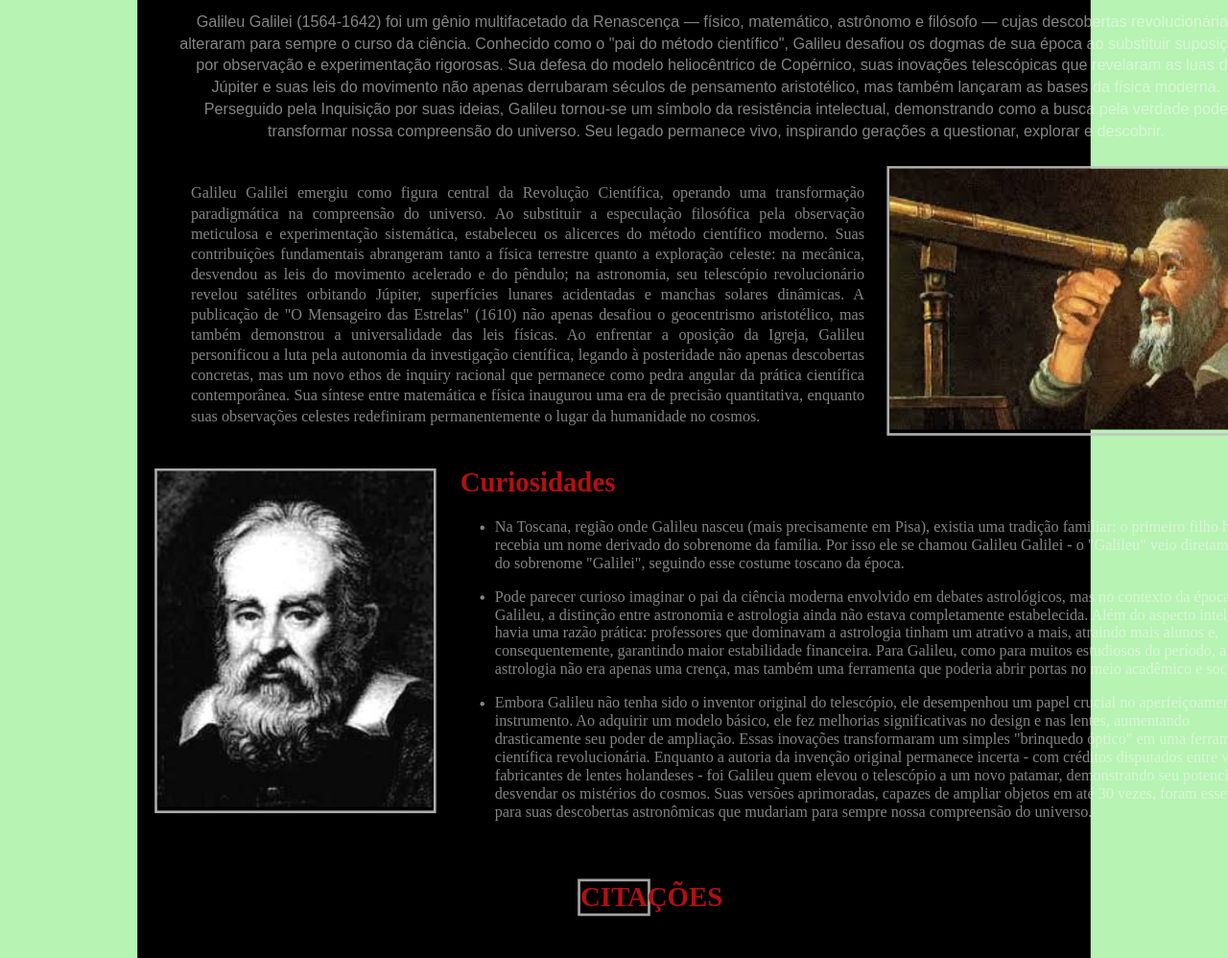
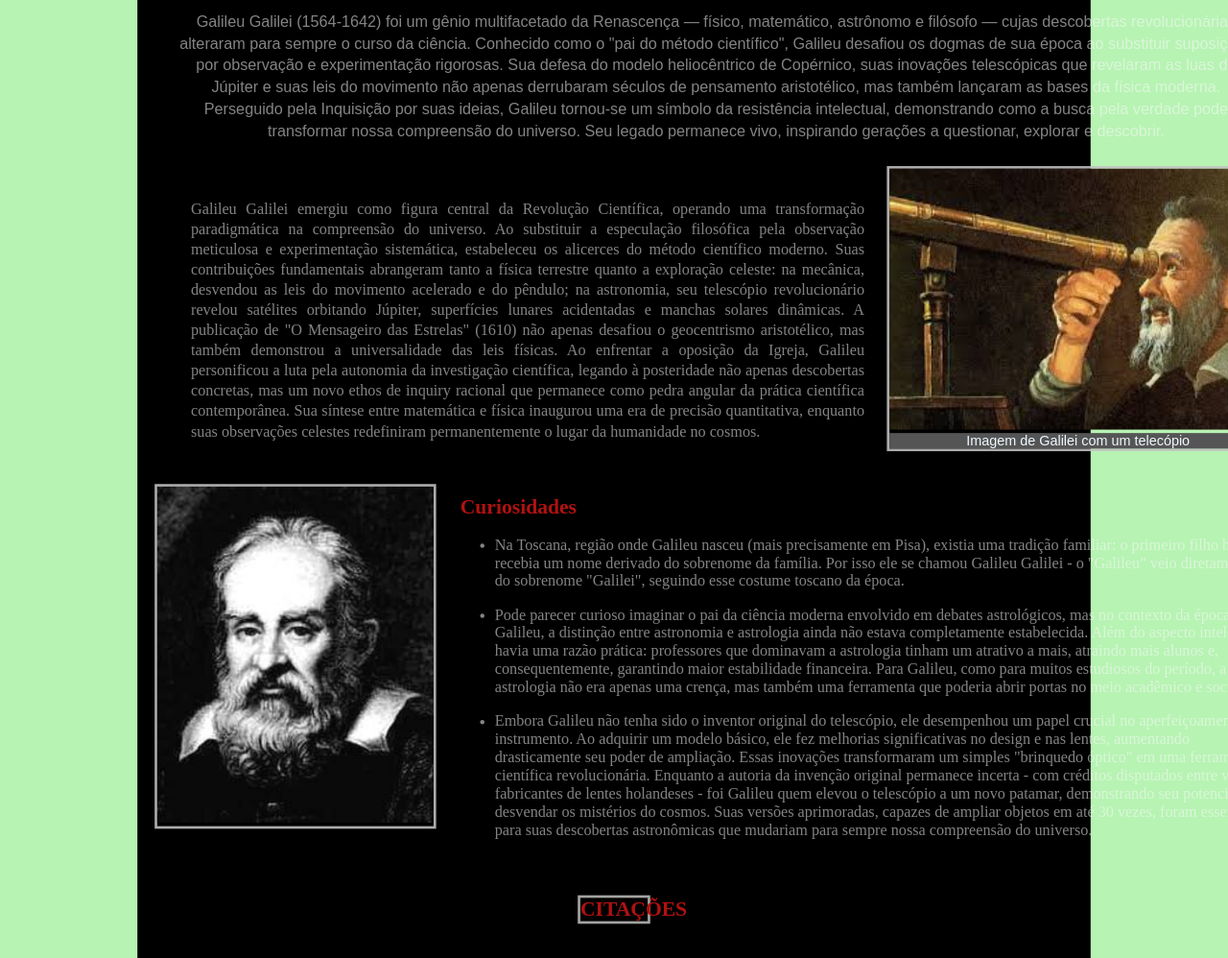
Before and after one commit to AndersonDevJava/mundo-cientifico-curiosidades, a plain HTML site: page GALILEU/galileu.html in a window 1280 px wide. Shown: the part 850-1848 px from the top of the page at 96% size. Drawn offline with Linux system fonts and the light colour scheme.

Commit message:
- Add comentários, tags semânticas, identação e modificando blocos.
- Tags adicionadas main, nav, article, header, section, figure, figcaption.
- Estilizando cor, fonte e posição da descrição da imagem.

```diff
--- a/GALILEU/CSS-GALILEU/style.css
+++ b/GALILEU/CSS-GALILEU/style.css
@@ -140,3 +140,9 @@ body{
         .h2-Pag-inicial{
             color: rgb(7, 7, 8);
         }
+        figure > figcaption{
+            color: aliceblue;
+            text-align: center;
+            font-family: Arial, Helvetica, sans-serif;
+            background-color: rgb(85, 85, 85);
+        }
--- a/GALILEU/galileu.html
+++ b/GALILEU/galileu.html
@@ -10,11 +10,12 @@
 </head>
 
 <body>
-    <div class="container">
+    <main class="container">
         <div class="fundo-preto">
 
+            <!-- ANIAÇÃO COM FOTOS -->
             <div class="ticker-container">
-                <div class="ticker">
+                <article  class="ticker">
                     5 fotos (duplicadas para criar efeito contínuo)
                     <img src="IMG-GALILEi/img-01jpg.jpg" alt="Foto 1">
                     <img src="IMG-GALILEi/img-02.jpeg">
@@ -26,58 +27,80 @@
                     <img src="IMG-GALILEi/img-03.jpg" alt="Foto 3">
                     <img src="IMG-GALILEi/img-04o.jpg" alt="Foto 4">
                     <img src="IMG-GALILEi/img-05.jpeg" alt="Foto 5">
+                </article >
             </div>
-            </div>
-            <div class="div-title-sub">
+
+            <!-- TITUTLO SUB-TITULO-->
+            <header class="div-title-sub">
                 <h1 class="Galileu-Galilei">Galileu Galilei</h1>
-                <div>
                 <h2 class="Físico-Italiano"><em>Físico Italiano</em></h2>
-                </div>
-            </div>
+            </header>
+
+            <!-- TEXTO PRINCIPAL -->
+            <section>
                 <p class="texto-1">
-                Galileu Galilei (1564-1642) foi um gênio multifacetado da Renascença — físico, matemático, astrônomo e
+                    Galileu Galilei (1564-1642) foi um gênio multifacetado da Renascença — físico, matemático, astrônomo
+                    e
                     filósofo — cujas descobertas revolucionárias
-                alteraram para sempre o curso da ciência. Conhecido como o "pai do método científico", Galileu desafiou
+                    alteraram para sempre o curso da ciência. Conhecido como o "pai do método científico", Galileu
+                    desafiou
                     os dogmas de sua época ao substituir suposições
                     por observação e experimentação rigorosas. Sua defesa do modelo heliocêntrico de Copérnico, suas
                     inovações telescópicas que revelaram as luas de Júpiter e
-                suas leis do movimento não apenas derrubaram séculos de pensamento aristotélico, mas também lançaram as
+                    suas leis do movimento não apenas derrubaram séculos de pensamento aristotélico, mas também lançaram
+                    as
                     bases da física moderna. Perseguido pela Inquisição por
                     suas ideias, Galileu tornou-se um símbolo da resistência intelectual, demonstrando como a busca pela
                     verdade pode transformar nossa compreensão do universo. Seu legado
                     permanece vivo, inspirando gerações a questionar, explorar e descobrir.
                 </p>
-            <div class="div-img-1">
-                <div><img src="IMG-GALILEi/imag-astronomia.jpeg" alt=""></div>
-            </div>
+            </section>
+
+            <!-- PRIMEIRA FIGURA -->
+            <figure class="div-img-1">
+                <img src="IMG-GALILEi/imag-astronomia.jpeg" alt="">
+                <figcaption>Imagem de Galilei com um telecópio</figcaption>
+            </figure>
+
             <div class="div-text-2">
+                <section>
                     <p class="text-2">
                         Galileu Galilei emergiu como figura central da Revolução Científica, operando uma transformação
                         paradigmática na compreensão do universo.
                         Ao substituir a especulação filosófica pela observação meticulosa e experimentação sistemática,
                         estabeleceu os alicerces do método científico moderno.
-                    Suas contribuições fundamentais abrangeram tanto a física terrestre quanto a exploração celeste: na
+                        Suas contribuições fundamentais abrangeram tanto a física terrestre quanto a exploração celeste:
+                        na
                         mecânica, desvendou as leis do movimento acelerado e
                         do pêndulo; na astronomia, seu telescópio revolucionário revelou satélites orbitando Júpiter,
                         superfícies lunares acidentadas e manchas solares dinâmicas.
-                    A publicação de "O Mensageiro das Estrelas" (1610) não apenas desafiou o geocentrismo aristotélico,
+                        A publicação de "O Mensageiro das Estrelas" (1610) não apenas desafiou o geocentrismo
+                        aristotélico,
                         mas também demonstrou a universalidade das leis físicas.
                         Ao enfrentar a oposição da Igreja, Galileu personificou a luta pela autonomia da investigação
                         científica, legando à posteridade não apenas descobertas concretas,
                         mas um novo ethos de inquiry racional que permanece como pedra angular da prática científica
                         contemporânea. Sua síntese entre matemática e física inaugurou uma era
-                    de precisão quantitativa, enquanto suas observações celestes redefiniram permanentemente o lugar da
+                        de precisão quantitativa, enquanto suas observações celestes redefiniram permanentemente o lugar
+                        da
                         humanidade no cosmos.
                     </p>
-            </div>
-            <div class="div-img-2">
-                <div class="img-2"><img src="IMG-GALILEi/galileu11.jpg" alt=""></div>
+                </section>
             </div>
 
+            <!-- SEGUNDA FIGURA -->
+            <figure class="div-img-2">
+                <div class="img-2">
+                    <img src="IMG-GALILEi/galileu11.jpg" alt="">
+                </div>
+            </figure>
+            <!-- TITUTLO DA SEGUNDA FIGURA -->
             <div class="div-text-3">
-                <div class="div-curiosidades">
+                <section class="div-curiosidades">
                     <h1 class="Curiosidades">Curiosidades</h1>
-                </div>
+                </section>
+
+                <section>
                     <ul>
                         <li>
                             Na Toscana, região onde Galileu nasceu (mais precisamente em Pisa), existia uma tradição
@@ -88,34 +111,43 @@
                         </li>
                         <br>
                         <li>
-                        Pode parecer curioso imaginar o pai da ciência moderna envolvido em debates astrológicos, mas no
+                            Pode parecer curioso imaginar o pai da ciência moderna envolvido em debates astrológicos,
+                            mas no
                             contexto da época de Galileu, a distinção entre astronomia e astrologia ainda não estava
                             completamente estabelecida.
                             Além do aspecto intelectual, havia uma razão prática: professores que dominavam a astrologia
                             tinham um atrativo a mais, atraindo mais alunos e, consequentemente, garantindo maior
                             estabilidade financeira. Para Galileu,
-                        como para muitos estudiosos do período, a astrologia não era apenas uma crença, mas também uma
+                            como para muitos estudiosos do período, a astrologia não era apenas uma crença, mas também
+                            uma
                             ferramenta que poderia abrir portas no meio acadêmico e social.
                         </li>
                         <br>
                         <li>
                             Embora Galileu não tenha sido o inventor original do telescópio, ele desempenhou um papel
                             crucial no aperfeiçoamento do instrumento. Ao adquirir um modelo básico,
-                        ele fez melhorias significativas no design e nas lentes, aumentando drasticamente seu poder de
+                            ele fez melhorias significativas no design e nas lentes, aumentando drasticamente seu poder
+                            de
                             ampliação. Essas inovações transformaram um simples "brinquedo óptico"
-                        em uma ferramenta científica revolucionária. Enquanto a autoria da invenção original permanece
+                            em uma ferramenta científica revolucionária. Enquanto a autoria da invenção original
+                            permanece
                             incerta - com créditos disputados entre vários fabricantes de lentes holandeses -
                             foi Galileu quem elevou o telescópio a um novo patamar, demonstrando seu potencial para
-                        desvendar os mistérios do cosmos. Suas versões aprimoradas, capazes de ampliar objetos em até 30
+                            desvendar os mistérios do cosmos. Suas versões aprimoradas, capazes de ampliar objetos em
+                            até 30
                             vezes,
-                        foram essenciais para suas descobertas astronômicas que mudariam para sempre nossa compreensão
+                            foram essenciais para suas descobertas astronômicas que mudariam para sempre nossa
+                            compreensão
                             do universo.
                         </li>
                     </ul>
+                </section>
             </div>
-            <div class="div-title-citacao">
+
+            <!-- CITAÇÕES -->
+            <section class="div-title-citacao">
                 <h1 class="title-citação">CITAÇÕES</h1>
-            </div>
+            </section>
 
             <div class="citacoes-galileu">
                 <blockquote>
@@ -149,22 +181,28 @@
                     <footer>— Galileu Galilei</footer>
                 </blockquote>
 
+                <section>
                     <p class="fonte">
                         Fonte: <a href="https://citacoes.in/autores/galileu-galilei/" target="_blank"
                             rel="noopener noreferrer">
                             citacoes.in/autores/galileu-galilei
                         </a>
                     </p>
+                </section>
 
             </div>
+
         </div>
+
+        <!--RODAPÉ-->
         <footer>
             &copy; 2025 - Mundo científico: Curiosidades Incríveis
+            <nav class="div-Pag-inicial">
+                <h2 class="h2-Pag-inicial">Página inicial <a href="../INDEX/index.html">Click</a></h2>
+            </nav>
         </footer>
-        <div class="div-Pag-inicial">
-            <h2 class="h2-Pag-inicial">Página inicial <a href="../INDEX/index.html">Click</a></h2>
-        </div>
-    </div>
+
+    </main>
 </body>
 
 </html>
```
Lines whose indentation alone changed are shown as unchanged.
